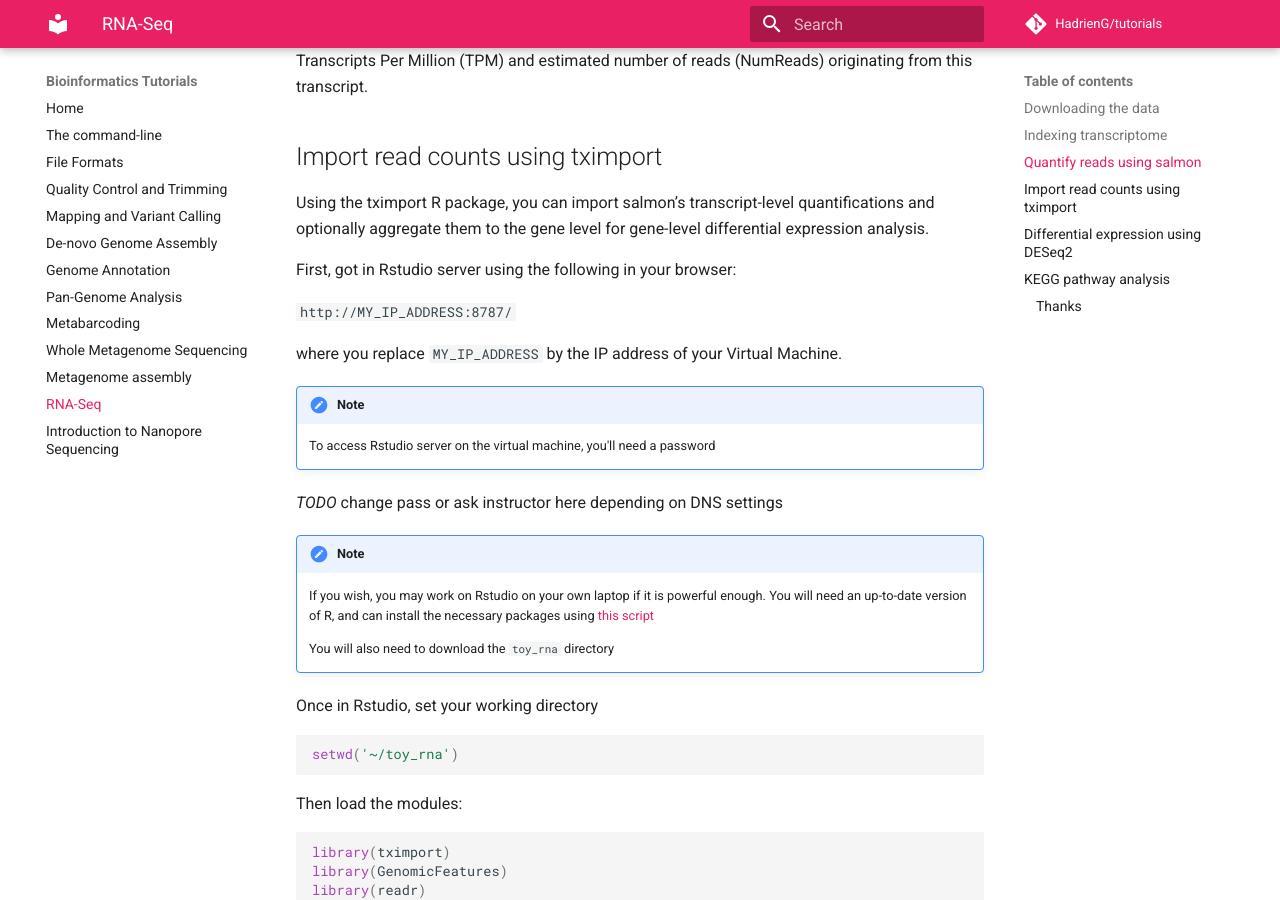
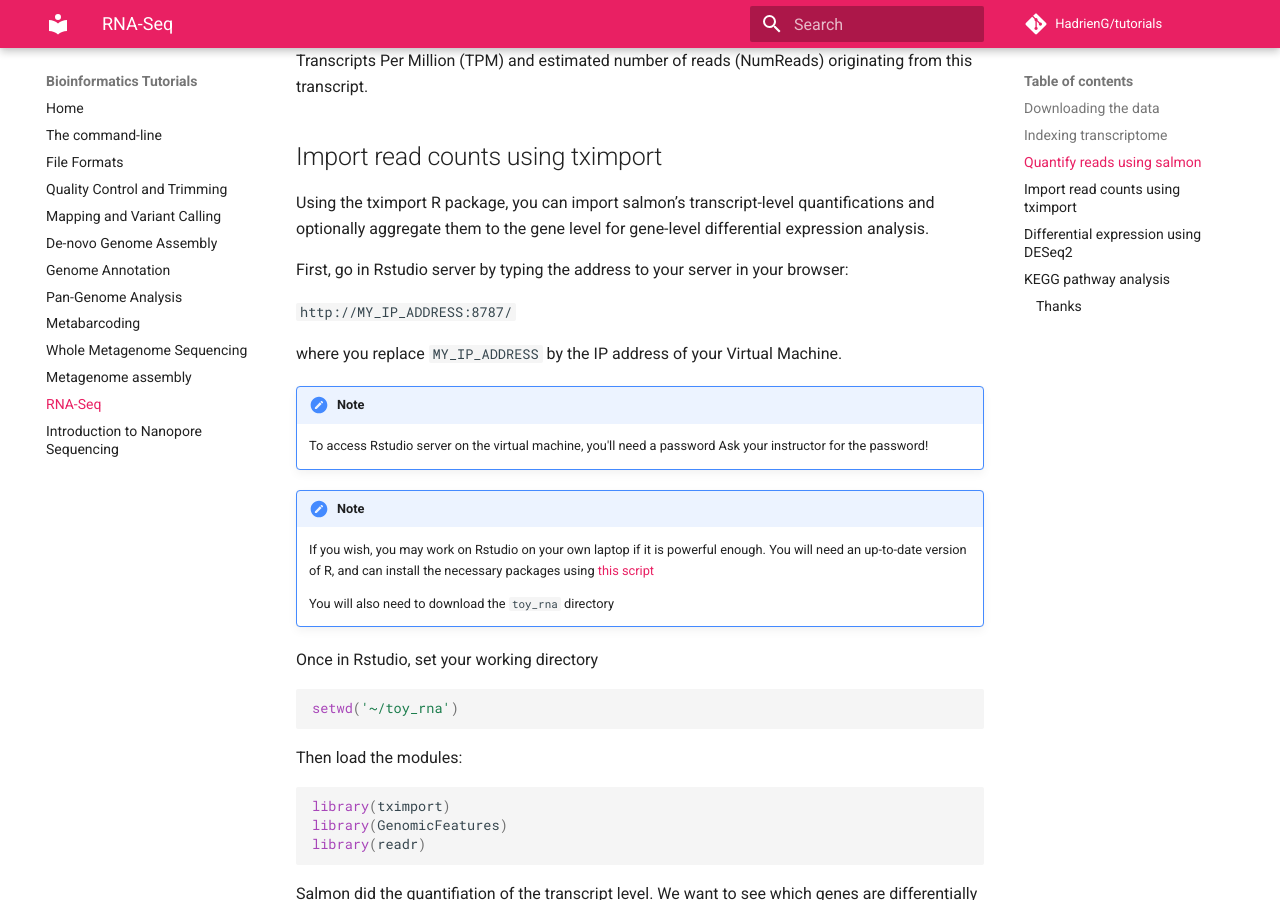
Before and after one commit to HadrienG/tutorials, an MkDocs documentation site: the page built from docs/rna.md, in a window 1280 px wide and 900 px high, scrolled down 2272 px. Built offline with MkDocs 1.6.1 and Material for MkDocs 9.7.7, drawn with Linux system fonts in a browser that asks for light colours; comment, search, counter and statistics services are not loaded; old or Windows-style settings are respelled for this version of MkDocs.

Commit message:
added pswwd info

```diff
--- a/docs/rna.md
+++ b/docs/rna.md
@@ -67,7 +67,7 @@ The main output file (called quant.sf) is rather self-explanatory. For example,
 
 Using the tximport R package, you can import salmon’s transcript-level quantifications and optionally aggregate them to the gene level for gene-level differential expression analysis.
 
-First, got in Rstudio server using the following in your browser:
+First, go in Rstudio server by typing the address to your server in your browser:
 
 `http://MY_IP_ADDRESS:8787/`
 
@@ -75,8 +75,7 @@ where you replace `MY_IP_ADDRESS` by the IP address of your Virtual Machine.
 
 !!! note
     To access Rstudio server on the virtual machine, you'll need a password
-
-*TODO* change pass or ask instructor here depending on DNS settings
+    Ask your instructor for the password!
 
 !!! note
     If you wish, you may work on Rstudio on your own laptop if it is powerful enough.
```
